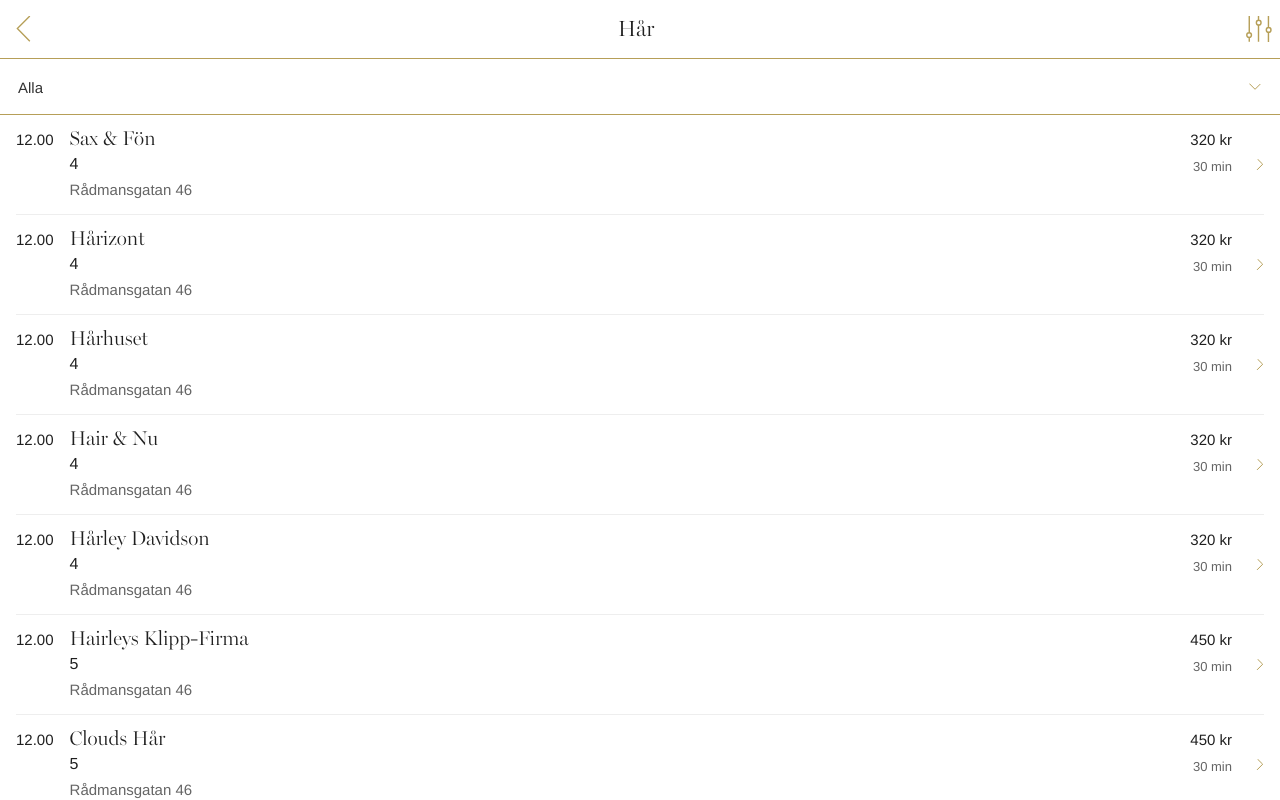
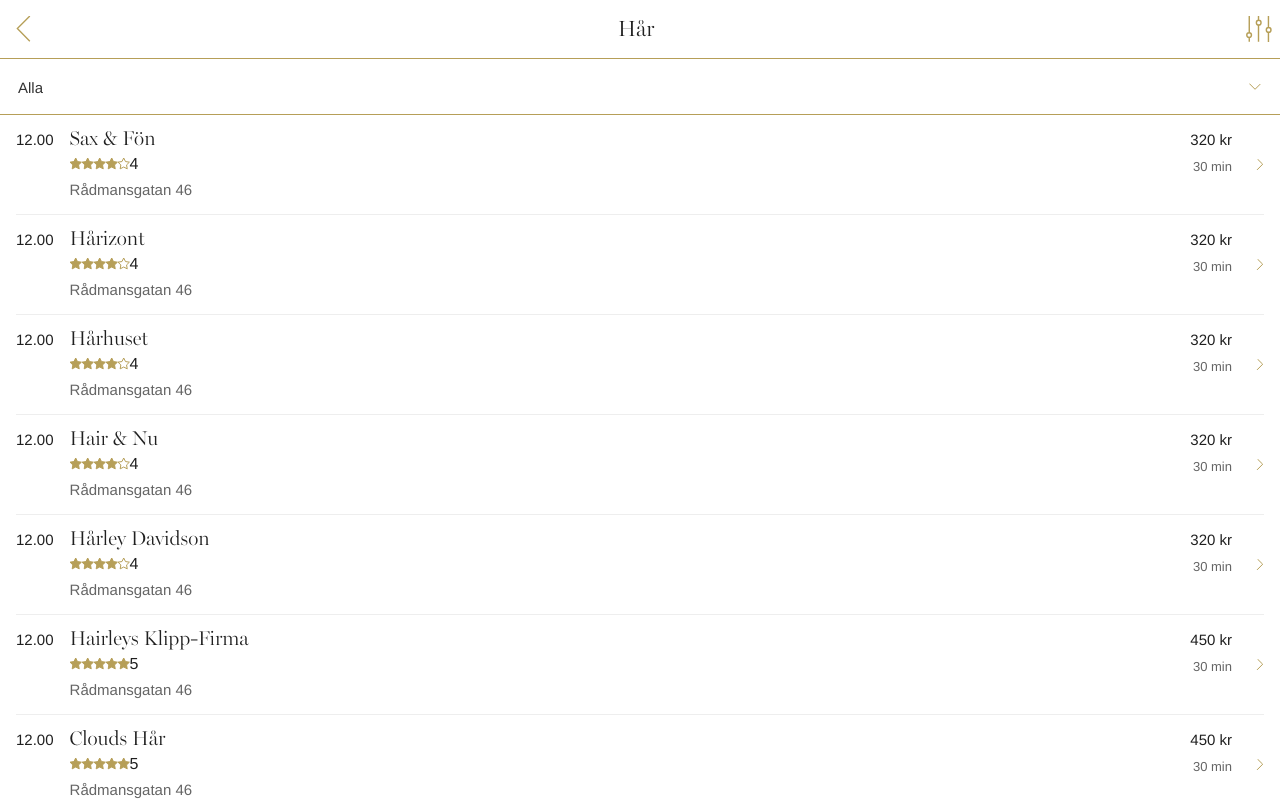
Before and after one commit to joakim-roos/techtest, a React (Create React App) app: page /salons in a window 1280 px wide. Shown: the top 800 px of the page. Built offline with nearby package versions, Linux system fonts and the light colour scheme; data requests are answered from the project's data file.

Commit message:
adde StarRating component

```diff
--- a/package.json
+++ b/package.json
@@ -20,7 +20,7 @@
     "build": "react-scripts build",
     "test": "react-scripts test",
     "eject": "react-scripts eject",
-    "mock:api": "json-server --delay 1000 --watch src/server/db.json --port 4000"
+    "mock:api": "json-server --delay 300 --watch src/server/db.json --port 4000"
   },
   "eslintConfig": {
     "extends": "react-app"
--- a/src/components/SalonList/index.js
+++ b/src/components/SalonList/index.js
@@ -1,5 +1,6 @@
 import React from 'react';
 import FilterSalons from '../FilterDropdown'
+import StarRating from '../StarRating'
 import styled from 'styled-components'
 
 import * as Constant from '../../constants/assets'
@@ -20,14 +21,6 @@ const FilterItem = () => (
   <img src={Constant.FILTER} alt='Filter Salons'></img>
 )
 
-//reusable star rating component
-const StarRating = (props) => (
-  <S.StarRating>
-    {props.children}
-  </S.StarRating>
-)
-
-
 
 function SalonList(props) {
   /* const [filterRange, setFilterRange] = useState([])
@@ -47,7 +40,7 @@ function SalonList(props) {
         <FilterSalons allSalons={props.allSalons} />
       </div>
 
-      {props.allSalons.map(salon =>
+      {props.allSalons && props.allSalons.map(salon =>
         <S.SalonContainer key={salon.id}>
 
           <S.SalonLeft>
@@ -56,7 +49,7 @@ function SalonList(props) {
 
           <S.SalonMid>
             <S.SalonName>{salon.name}</S.SalonName>
-            <StarRating>
+            <StarRating stars={salon.stars} totalStars={5}>
               <S.Paragraph>{salon.stars}</S.Paragraph>
             </StarRating>
             <S.Paragraph>{salon.address}</S.Paragraph>
--- a/src/components/SalonList/styles.js
+++ b/src/components/SalonList/styles.js
@@ -73,10 +73,6 @@ export const SalonName = styled.h3`
 margin: 0px;
 `;
 
-export const StarRating = styled.div`
-margin: 0.5rem 0 0.5rem 0;
-`;
-
 export const StyledLink = styled(Link)`
 padding: 1rem;
 display: flex;
--- a/src/components/StarRating/index.js
+++ b/src/components/StarRating/index.js
@@ -0,0 +1,27 @@
+import React, { useState, useEffect } from 'react';
+import * as S from '../StarRating/styles'
+import { STAR, STAR_FILL } from '../../constants/assets'
+
+
+const StarItem = (props) => (
+  <img src={props.selected ? STAR : STAR_FILL} alt='star'></img>
+)
+
+function StarRating({ totalStars, stars, children }) {
+
+  return (
+    <S.StarRating>
+
+      {[...Array(totalStars)].map((n, index) =>
+        <StarItem
+          key={index}
+          selected={index < stars} >
+        </StarItem>)
+      }
+
+      {children}
+    </S.StarRating >
+  )
+}
+
+export default StarRating
--- /dev/null
+++ b/src/components/StarRating/styles.js
@@ -0,0 +1,6 @@
+import styled from 'styled-components'
+
+export const StarRating = styled.div`
+margin: 0.5rem 0 0.5rem 0;
+display: flex;
+`;
```
